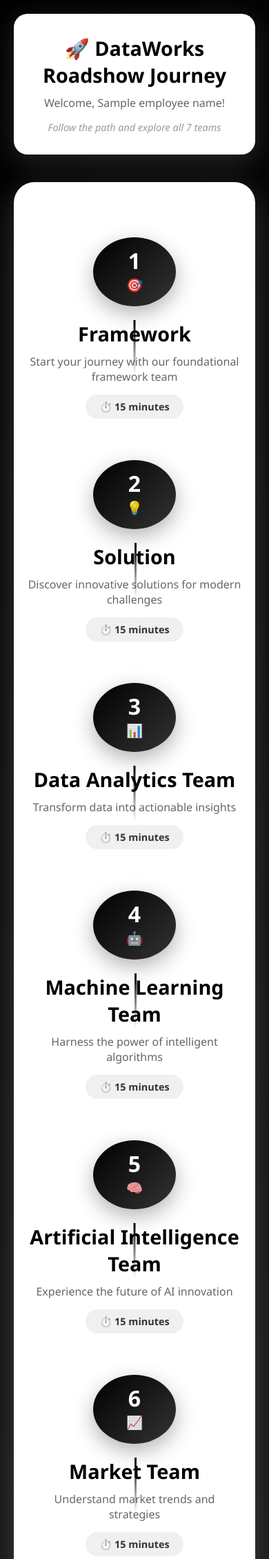
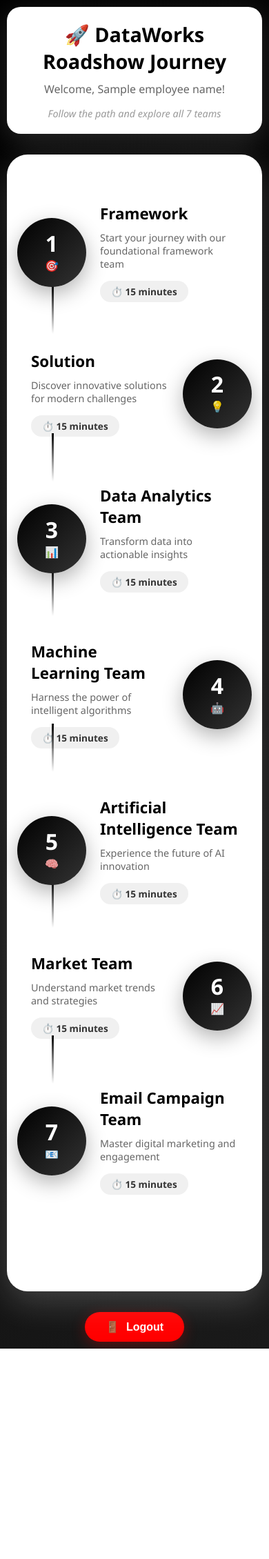
Before and after one commit to HARIBASKARA/eba-comcast-roadshow, a Flask app: template templates/projects.html in a window 390 px wide. Shown: the top 2260 px of the page at 69% size. After the commit the page ends 1955 px from the top, so only its background shows below. Run offline with Flask 3, Linux system fonts and the light colour scheme; the template is opened without the code that fills it: most values are stand-ins (such as "Sample title", 1, 10 or a date in 2020); data that the repository does not hold is empty.

Commit message:
Fix CSS errors and mobile layout for roadmap design

```diff
--- a/templates/projects.html
+++ b/templates/projects.html
@@ -237,64 +237,83 @@
             display: none;
         }
 
-        /* Mobile Responsive */
+        /* Mobile Responsive - Keep same desktop layout */
         @media (max-width: 768px) {
+            body {
+                padding: 10px;
+            }
+
             .roadmap-container {
-                padding: 40px 20px;
+                padding: 30px 15px;
+            }
+
+            .header {
+                padding: 20px;
+                margin-bottom: 30px;
+            }
+
+            .header h1 {
+                font-size: 1.8rem;
+            }
+
+            .welcome-text {
+                font-size: 1rem;
+            }
+
+            .subtitle {
+                font-size: 0.9rem;
             }
 
             .journey-step {
-                flex-direction: column !important;
-                margin-bottom: 60px;
-                text-align: center;
-            }
-
-            .journey-step:nth-child(even) {
-                flex-direction: column !important;
+                margin-bottom: 70px;
             }
 
             .step-circle {
+                min-width: 100px;
                 width: 100px;
                 height: 100px;
-                margin-bottom: 20px;
             }
 
             .step-number {
                 font-size: 2rem;
             }
 
+            .step-icon {
+                font-size: 1rem;
+            }
+
             .step-content {
-                padding: 0;
+                padding: 0 20px;
+                max-width: 100%;
+            }
+
+            .step-title {
+                font-size: 1.4rem;
+            }
+
+            .step-description {
+                font-size: 0.9rem;
+            }
+
+            .step-time {
+                font-size: 0.85rem;
+                padding: 6px 16px;
             }
 
             .step-connector {
-                left: 50%;
-                transform: translateX(-50%);
+                left: 50px;
+                height: 70px;
+            }
+
+            .logout-btn {
+                padding: 12px 30px;
+                font-size: 1rem;
             }
         }
 
         /* Leaderboard - HIDDEN */
         .leaderboard {
             display: none;
-        }
-            color: #000000;
-            font-size: 0.95rem;
-            margin-bottom: 4px;
-        }
-
-        .leaderboard-item-time {
-            color: #000000;
-            font-size: 1.1rem;
-            font-weight: 700;
-            font-family: 'Courier New', monospace;
-        }
-
-        .leaderboard-empty {
-            text-align: center;
-            color: #999;
-            font-size: 0.9rem;
-            padding: 20px;
-            font-style: italic;
         }
 
         /* Logout Button */
@@ -341,54 +360,6 @@
                 padding: 12px 30px;
                 font-size: 1rem;
             }
-        }
-                font-size: 1.2rem;
-            }
-
-            .welcome-text {
-                font-size: 0.85rem;
-            }
-
-            .project-name {
-                font-size: 1rem;
-            }
-
-            .project-number {
-                width: 40px;
-                height: 40px;
-                font-size: 1.2rem;
-            }
-
-            .estimated-time {
-                font-size: 0.8rem;
-                padding: 6px 12px;
-            }
-        }
-
-        /* Color variations for different projects - entire card colored */
-        .project-card:nth-child(1) { background: #FF8C00; } /* Orange */
-        .project-card:nth-child(2) { background: #28a745; } /* Green */
-        .project-card:nth-child(3) { background: #FF69B4; } /* Pink */
-        .project-card:nth-child(4) { background: #8B00FF; } /* Violet */
-        .project-card:nth-child(5) { background: #0066FF; } /* Blue */
-        .project-card:nth-child(6) { background: #FF0000; } /* Red */
-        .project-card:nth-child(7) { background: #FFD700; color: #000000; } /* Yellow with black text */
-
-        /* Yellow card needs black text for visibility */
-        .project-card:nth-child(7) .project-name,
-        .project-card:nth-child(7) .project-info,
-        .project-card:nth-child(7) .estimated-time,
-        .project-card:nth-child(7) .action-hint {
-            color: #000000;
-        }
-
-        .project-card:nth-child(7) .project-number {
-            background: rgba(0, 0, 0, 0.2);
-            color: #000000;
-        }
-
-        .project-card:nth-child(7) .estimated-time {
-            background: rgba(0, 0, 0, 0.2);
         }
     </style>
 </head>
@@ -505,7 +476,7 @@
         <div style="text-align: center; margin-top: 30px;">
             <button class="logout-btn" onclick="handleLogout()">
                 <span>🚪</span>
-                <span>Logout & Download Data</span>
+                <span>Logout </span>
             </button>
         </div>
     </div>
```
